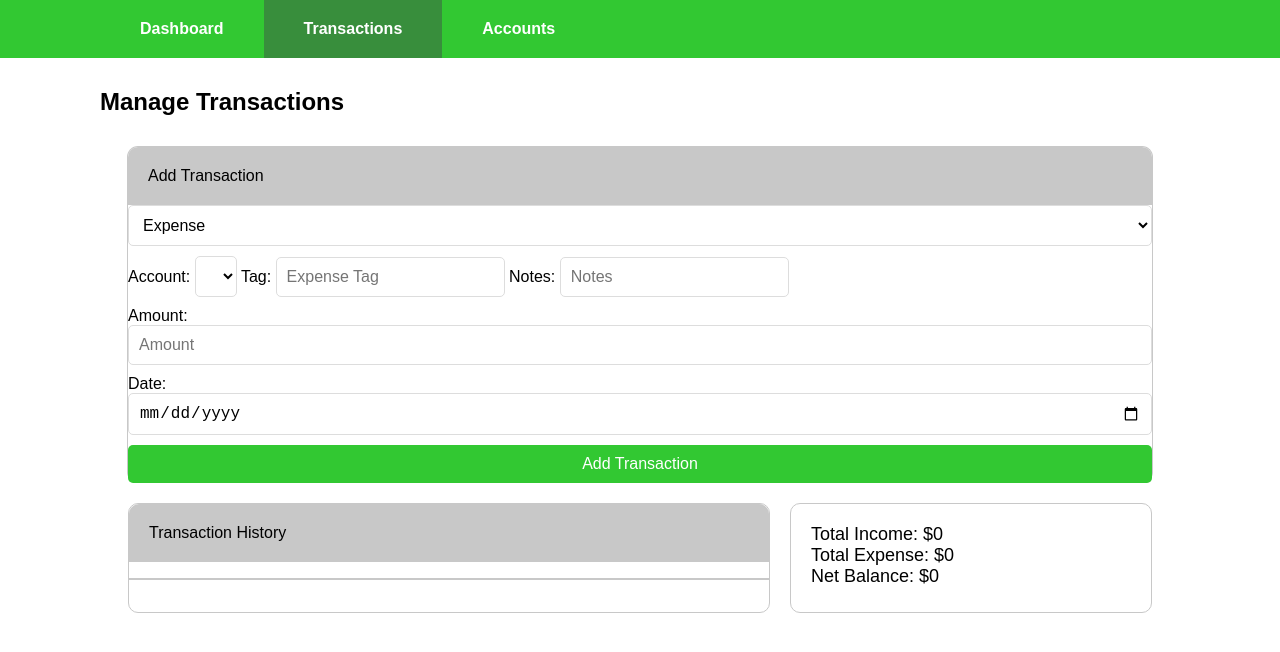
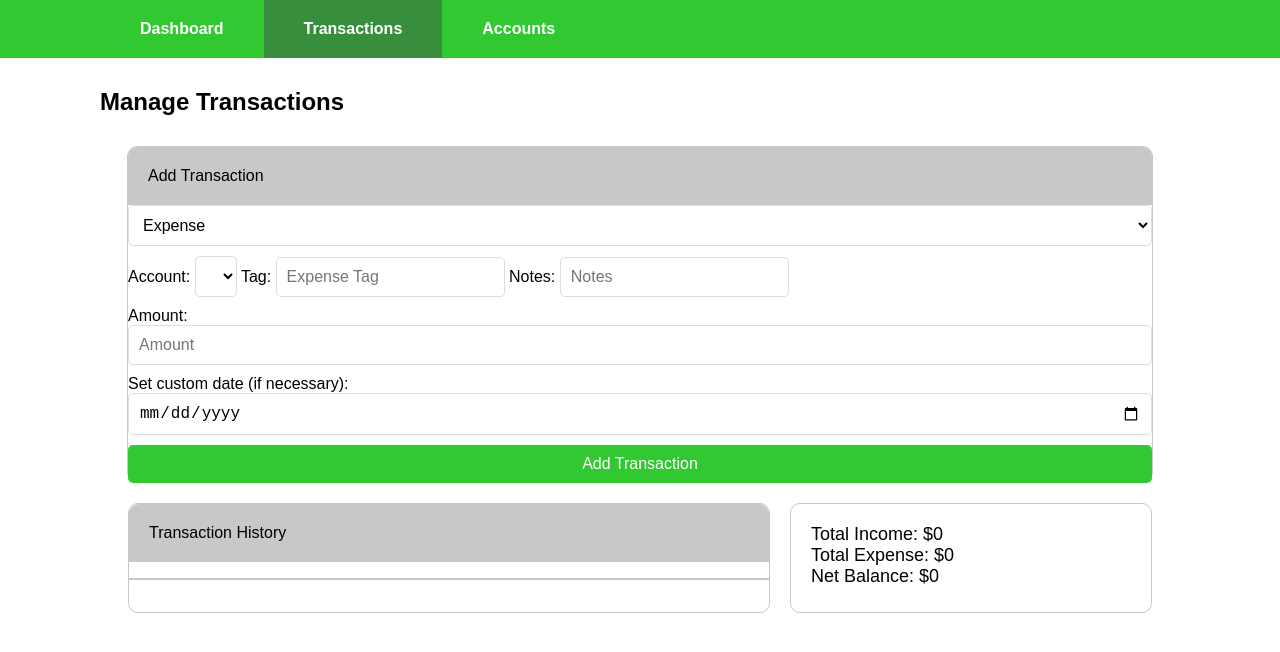
Before and after one commit to Hellocat22/money_tracker, a plain HTML site: page transaction.html in a window 1280 px wide. Drawn offline with Linux system fonts and the light colour scheme.

Commit message:
Changed date label

```diff
--- a/transaction.html
+++ b/transaction.html
@@ -24,7 +24,7 @@
             <select id="transaction-type">
                 <option value="expense">Expense</option>
                 <option value="income">Income</option>
-                <option value="transfer">Transfer(not implemented yet)</option>
+                <option value="transfer">Transfer (not implemented yet)</option>
             </select>
 
             <div id="expense-field" style="display: none;">
@@ -68,10 +68,10 @@
                 <input type="text" id="transfer-notes" placeholder="Notes">
             </div>
 
-            <label for="amount">Amount:</label>
+            <label for="amount"> Amount:</label>
             <input type="number" id="amount" placeholder="Amount">
 
-            <label for="transaction-date">Date:</label>
+            <label for="transaction-date">Set custom date (if necessary):</label>
             <input type="date" id="transaction-date">
 
 
```
